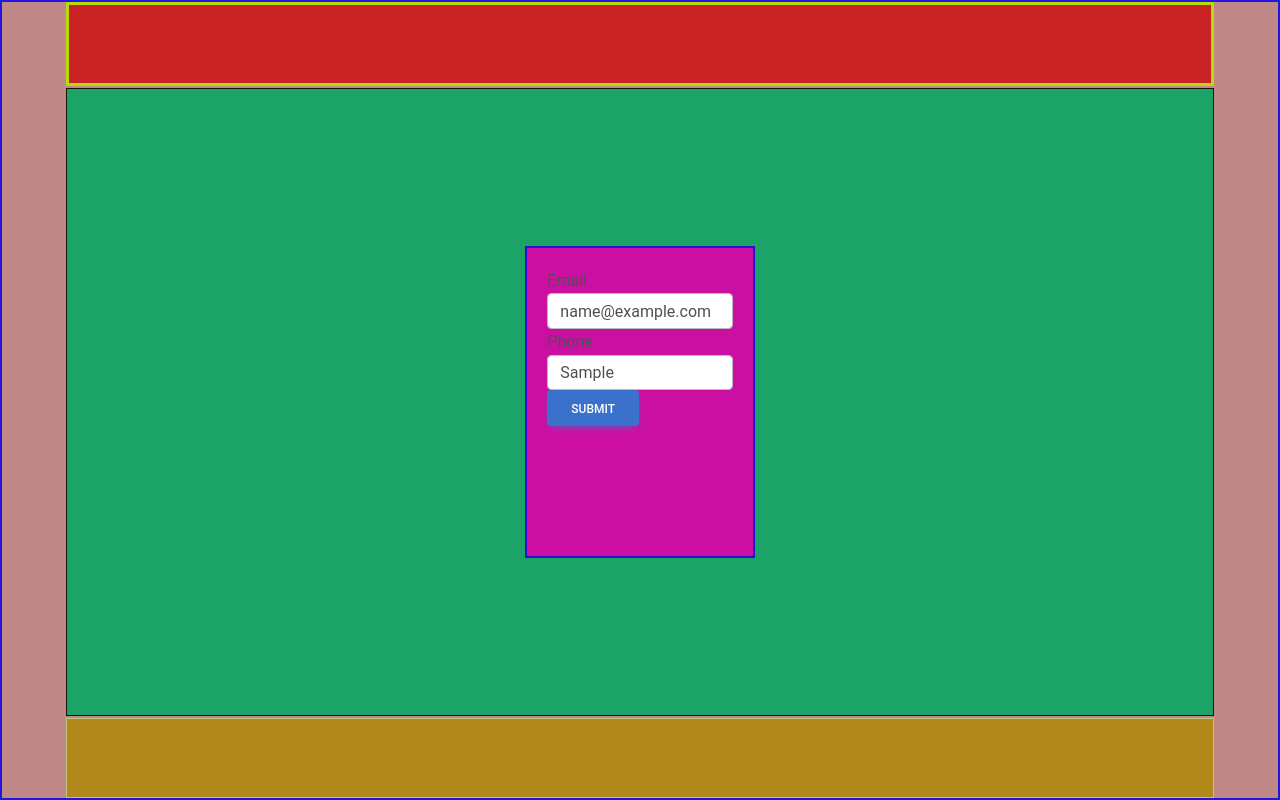
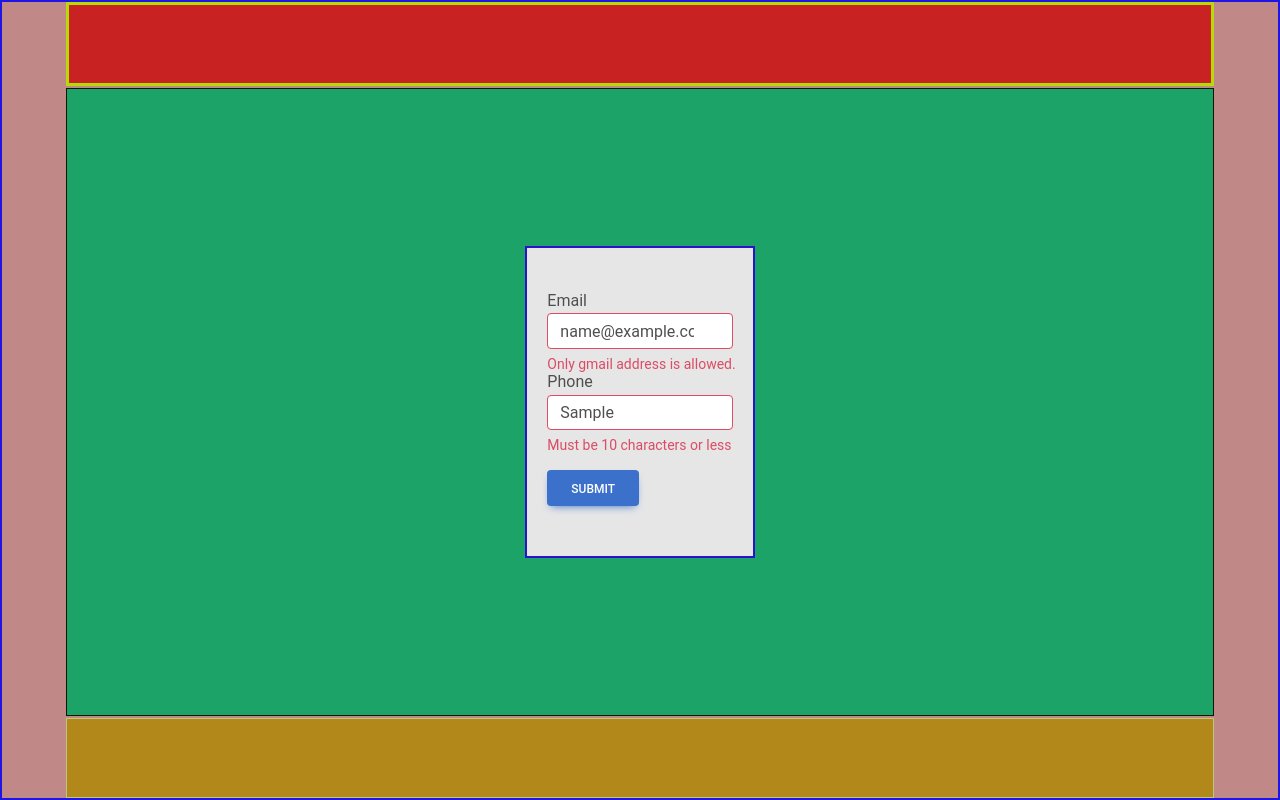
Before and after one commit to Alibhji/react, a React app in the folder react_express_firbase/: page / in a window 1280 px wide. Both pictures are taken after typing "name@example.com", "Sample" into the empty fields and a click on the button "SUBMIT". Built offline with nearby package versions, Linux system fonts and the light colour scheme.

Commit message:
add Yup validation to the formik.

```diff
--- a/react_express_firbase/src/components/pages/login.component.js
+++ b/react_express_firbase/src/components/pages/login.component.js
@@ -1,7 +1,26 @@
 import React from "react";
-import { Formik, Field, Form, ErrorMessage } from "formik";
+import { Formik, Field, Form, ErrorMessage, yupToFormErrors } from "formik";
 import * as Yup from "yup";
-import 'bootstrap/dist/css/bootstrap.min.css';
+import "bootstrap/dist/css/bootstrap.min.css";
+
+const Styles = {
+  input_feild: { marginTop: "20px", marginBottom: "20px" },
+};
+
+const ValidationSchema = Yup.object().shape({
+  email: Yup.string()
+    .email("Invalid email address")
+    .max(50, "Email cannot be more than 30 characters")
+    .required("Required")
+    .matches(
+      /^[a-zA-Z0-9.!#$%&’*+/=?^_`{|}~-]+@gmail+(?:\.[a-zA-Z0-9-]+)*$/,
+      "Only gmail address is allowed."
+    ),
+  phone: Yup.string()
+    .required("Required")
+    .min(10, "Must be 10 characters or less")
+    .max(10, "Must be 10 characters or less"),
+});
 
 export const LoginComponent = () => {
   return (
@@ -10,38 +29,54 @@ export const LoginComponent = () => {
         email: "",
         phone: "",
       }}
-      onSubmit={(values ,{setSubmitting}) => {
+      onSubmit={(values, { setSubmitting }) => {
         setTimeout(() => {
           alert(JSON.stringify(values, null, 2));
           setSubmitting(false);
-        } , 500);
-
+        }, 1000);
       }}
+      validationSchema={ValidationSchema}
     >
-        {({ isSubmitting }) => (
-
+      {({ errors, touched, isSubmitting }) => (
         <Form>
-        <div className="form-group">
+          <div className="form-group" style={Styles.input_feild}>
             <label htmlFor="email">Email</label>
-          <Field name="email" type="email" className="form-control" />
-          <ErrorMessage
+            <Field
               name="email"
-            component="div"
-            className="alert alert-danger"
+              type="email"
+              className={
+                touched.email && errors.email
+                  ? "form-control is-invalid"
+                  : "form-control"
+              }
             />
+            {touched.email && errors.email ? (
+              <div className="invalid-feedback">{errors.email}</div>
+            ) : null}
+          </div>
+          <div className="form-group" style={Styles.input_feild}>
+            <label htmlFor="phone">Phone</label>
+            <Field
+              name="phone"
+              type="phone"
+              className={
+                touched.phone && errors.phone
+                  ? "form-control is-invalid"
+                  : "form-control"
+              }
+            />
+            {touched.phone && errors.phone ? (
+              <div className="invalid-feedback"> {errors.phone}</div>
+            ) : null}
           </div>
           <div className="form-group">
-          <label htmlFor="phone">Phone</label>
-          <Field name="phone" type="phone" className="form-control" />
-          <ErrorMessage
-            name="phone"
-            component="div"
-            className="alert alert-danger"
-          />
-        </div>
-        <div className="form-group">
-        <button type="submit" className="btn btn-primary" disabled={isSubmitting}>{isSubmitting ? "Please wait..." : "Submit"}</button>
-
+            <button style={Styles.input_feild}
+              type="submit"
+              className="btn btn-primary"
+              disabled={isSubmitting}
+            >
+              {isSubmitting ? "Please wait..." : "Submit"}
+            </button>
           </div>
         </Form>
       )}
--- a/react_express_firbase/src/components/pages/styles.css
+++ b/react_express_firbase/src/components/pages/styles.css
@@ -46,7 +46,7 @@
   height: 50%;
     width: 20%;
   border: 2px solid rgb(42, 16, 208);
-  background-color: #cc0fa3;
+  background-color: #e6e6e6;
   margin: 2px;
   padding: 20px
 }
```
Lines whose indentation alone changed are shown as unchanged.
